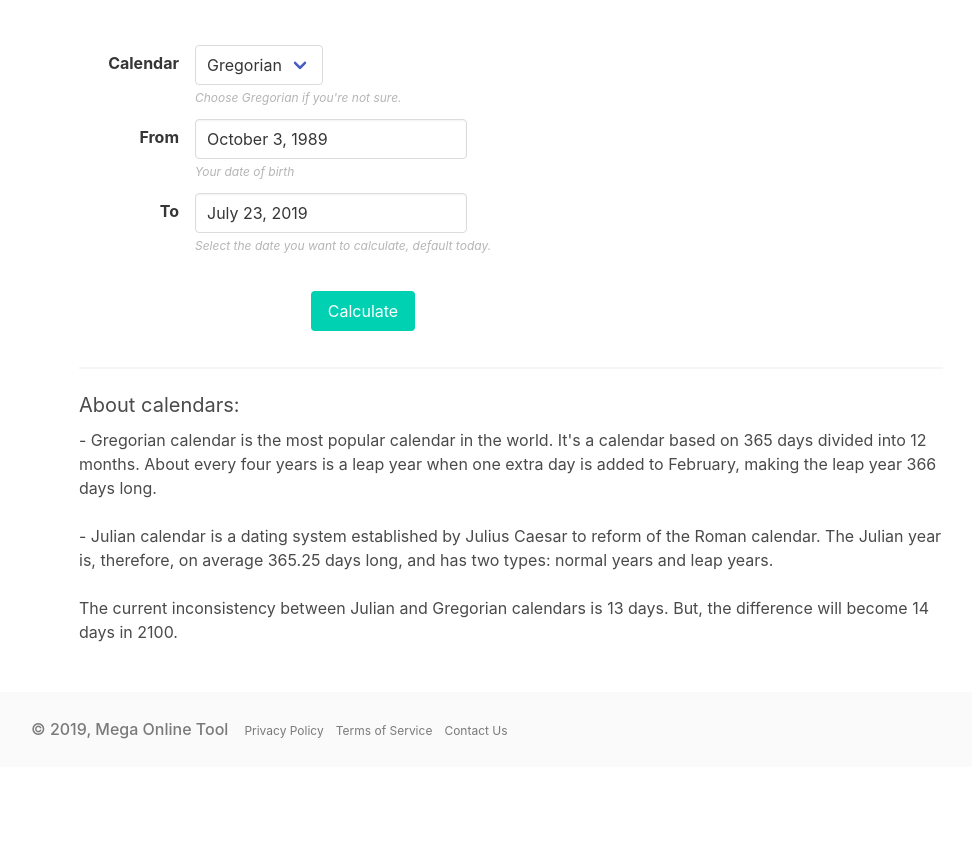
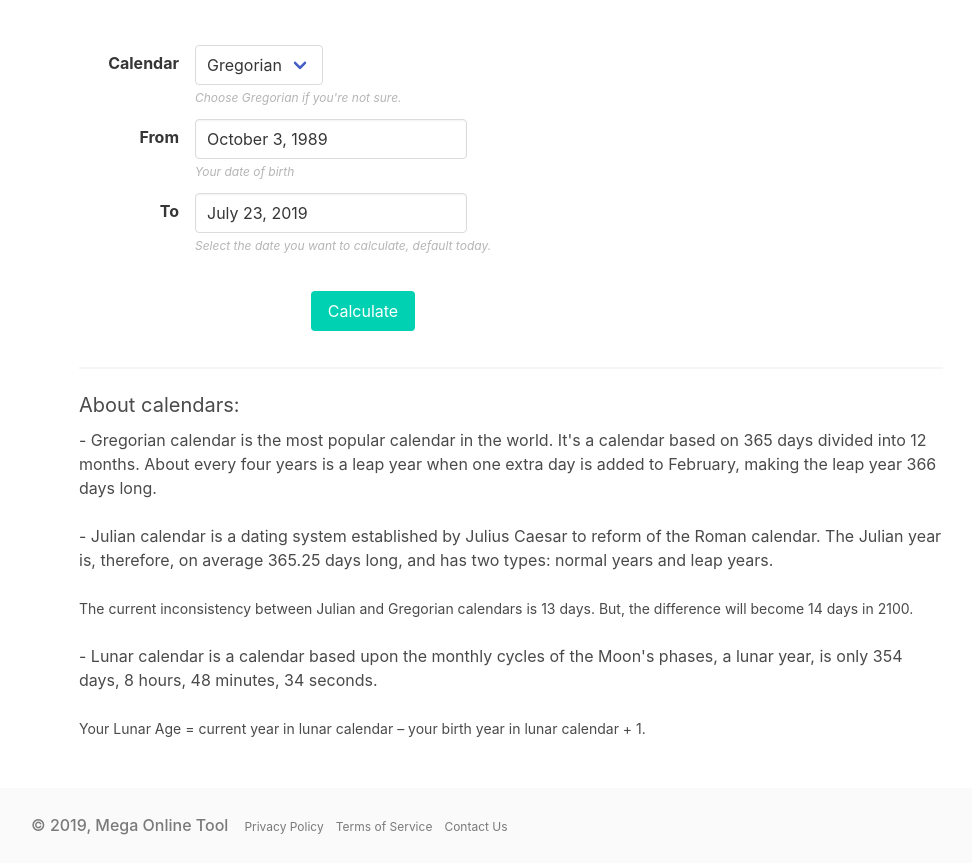
Before and after one commit to phongtt3/megaonlinetool, a Gatsby site: page /age-calculator in a window 1280 px wide. Shown: the part 157-1021 px from the top of the page, without its empty margins (129-1101 px from the left). Before the commit the page ends 925 px from the top, so only its background shows below. Built offline with nearby package versions, Linux system fonts and the light colour scheme; Gatsby itself is replaced by a stand-in of ours.

Commit message:
mnu age calc

```diff
--- a/src/pages/age-calculator.js
+++ b/src/pages/age-calculator.js
@@ -19,7 +19,7 @@ const overrideCss = css`
 
 const AgeCalcPage = () => {
   const [loading, setLoading] = useState(false);
-  const [calendar, setCalendar] = useState(0);
+  const [calendar, setCalendar] = useState('0');
   const [from, setFrom] = useState(new Date('October 3, 1989'));
   const [to, setTo] = useState(new Date());
   const [res, setRes] = useState('');
@@ -28,7 +28,7 @@ const AgeCalcPage = () => {
   const [res_lined, setResLineD] = useState('');
 
   const getMonthLength = (month, year, julianFlag) => {
-    var ml;
+    let ml;
     if (
       month === 1 ||
       month === 3 ||
@@ -42,7 +42,7 @@ const AgeCalcPage = () => {
     } else {
       if (month === 2) {
         ml = 28;
-        if (!(year % 4) && (julianFlag === 1 || year % 100 || !(year % 400)))
+        if (!(year % 4) && (julianFlag === '1' || year % 100 || !(year % 400)))
           ml++;
       } else {
         ml = 30;
@@ -96,6 +96,8 @@ const AgeCalcPage = () => {
 
       ya = yd - yb;
 
+      if (calendar === '2') ya += 1;
+
       setRes('ok');
 
       let rly = `<b>${ya}</b>`;
@@ -143,8 +145,9 @@ const AgeCalcPage = () => {
                       <select
                         onChange={(e) => setCalendar(e.target.value)}
                         defaultValue={calendar}>
-                        <option value="0">Gregorian</option>
-                        <option value="1">Julian</option>
+                        <option value={0}>Gregorian</option>
+                        <option value={1}>Julian</option>
+                        <option value={2}>Lunar</option>
                       </select>
                     </div>
                     <p className="help has-text-grey-light">
@@ -270,8 +273,23 @@ const AgeCalcPage = () => {
         </p>
         <br />
         <p>
-          The current inconsistency between Julian and Gregorian calendars is 13
-          days. But, the difference will become 14 days in 2100.
+          <small>
+            The current inconsistency between Julian and Gregorian calendars is
+            13 days. But, the difference will become 14 days in 2100.
+          </small>
+        </p>
+        <br />
+        <p>
+          - Lunar calendar is a calendar based upon the monthly cycles of the
+          Moon's phases, a lunar year, is only 354 days, 8 hours, 48 minutes, 34
+          seconds.
+        </p>
+        <br />
+        <p>
+          <small>
+            Your Lunar Age = current year in lunar calendar – your birth year in
+            lunar calendar + 1.
+          </small>
         </p>
       </section>
     </Layout>
```
